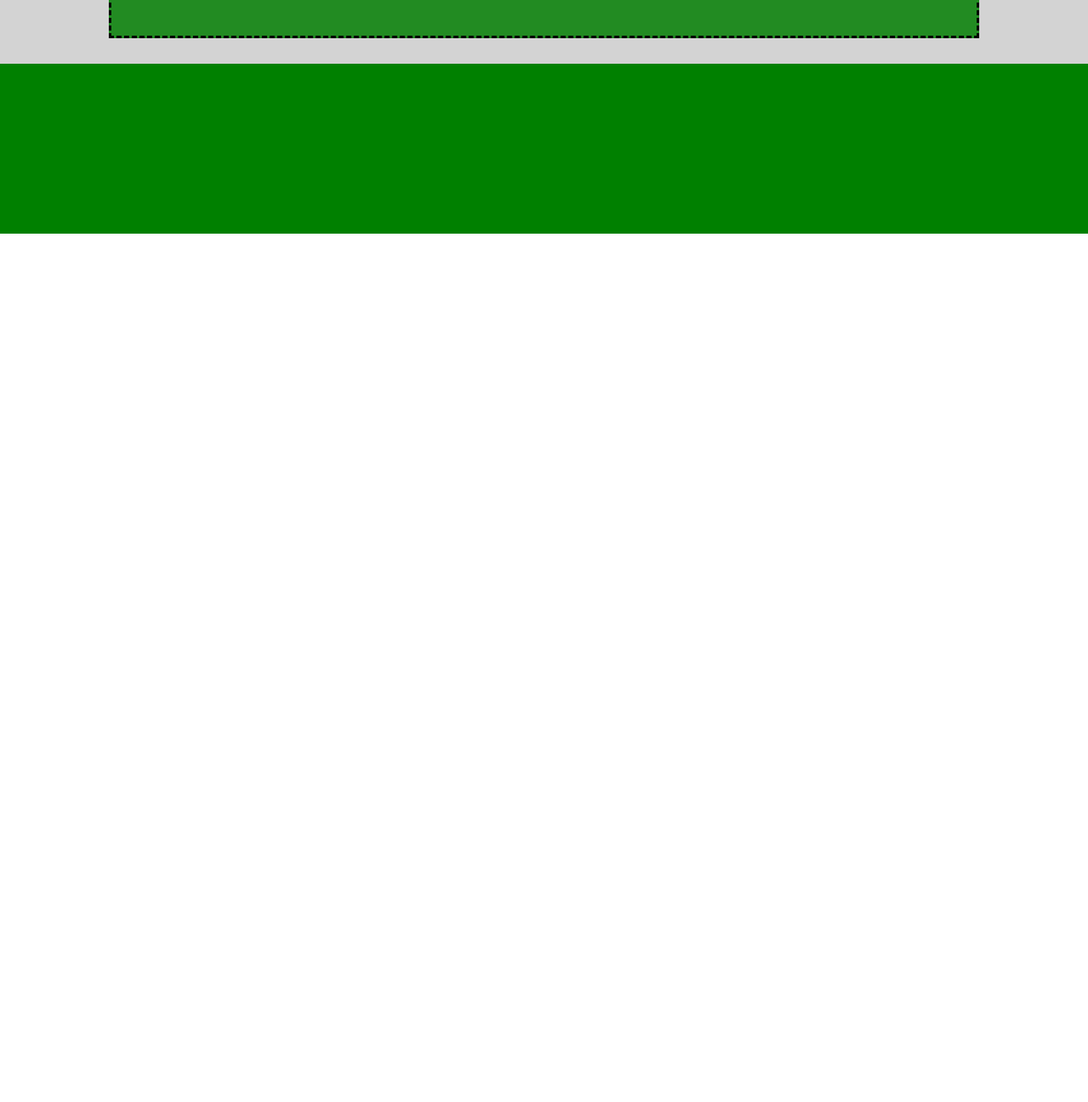
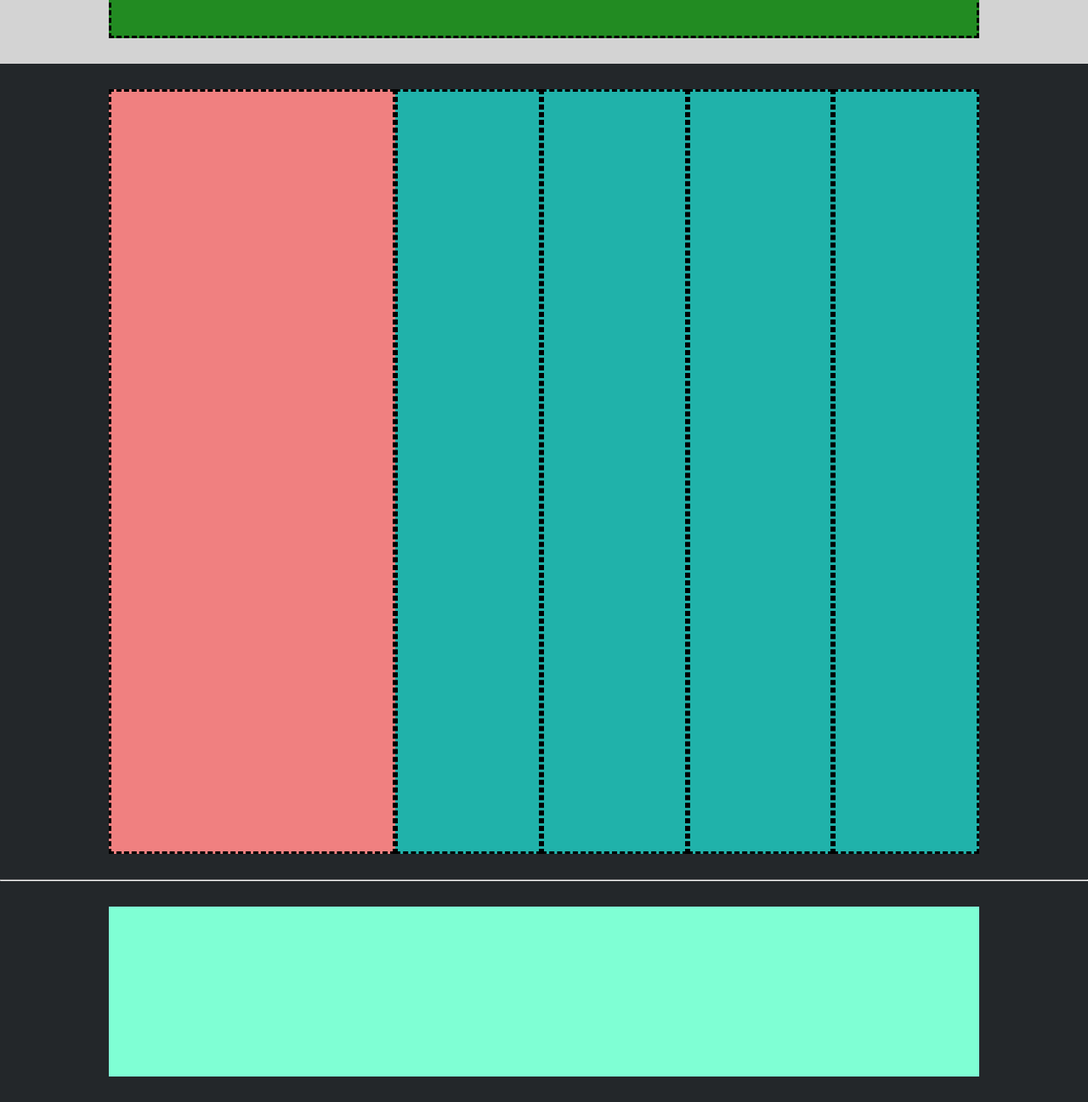
Before and after one commit to AleDiBernardo/htmlcss-struttura-discord, a plain HTML site: page index.html in a window 1280 px wide. Shown: the part 3554-4851 px from the top of the page at 85% size. Before the commit the page ends 3829 px from the top, so only its background shows below. Drawn offline with Linux system fonts and the light colour scheme.

Commit message:
feat: footer section structure

```diff
--- a/css/style.css
+++ b/css/style.css
@@ -138,8 +138,11 @@ main {
 footer {
 
     /* DEBUG */
-    height: 200px;
     background-color: green;
+}
+
+.footer-label {
+    background-color: #23272A;
 }
 
 .flex {
@@ -152,3 +155,21 @@ footer {
     align-items: center;
     padding: 30px 0;
 }
+
+
+.box {
+    flex-grow: 1;
+    height: 900px;
+    background-color: #20B2AA;
+}
+
+#pink-box {
+    flex-grow: 2;
+    background-color: #F08080;
+}
+
+.signup-section {
+    width: 100%;
+    height: 200px;
+    background-color: #7FFFD4;
+}
--- a/index.html
+++ b/index.html
@@ -69,7 +69,20 @@
     <!-- /MAIN -->
 
     <footer>
+        <section class="footer-label">
+            <div class="flex container mar-auto">
+                <div id="pink-box" class="dashed box"></div>
+                <div class="dashed box"></div>
+                <div class="dashed box"></div>
+                <div class="dashed box"></div>
+                <div class="dashed box"></div>
+            </div>
+            <hr>
+            <div class="flex container mar-auto">
+                <div class="signup-section"></div>
+            </div>
 
+        </section>
     </footer>
 
 
```
